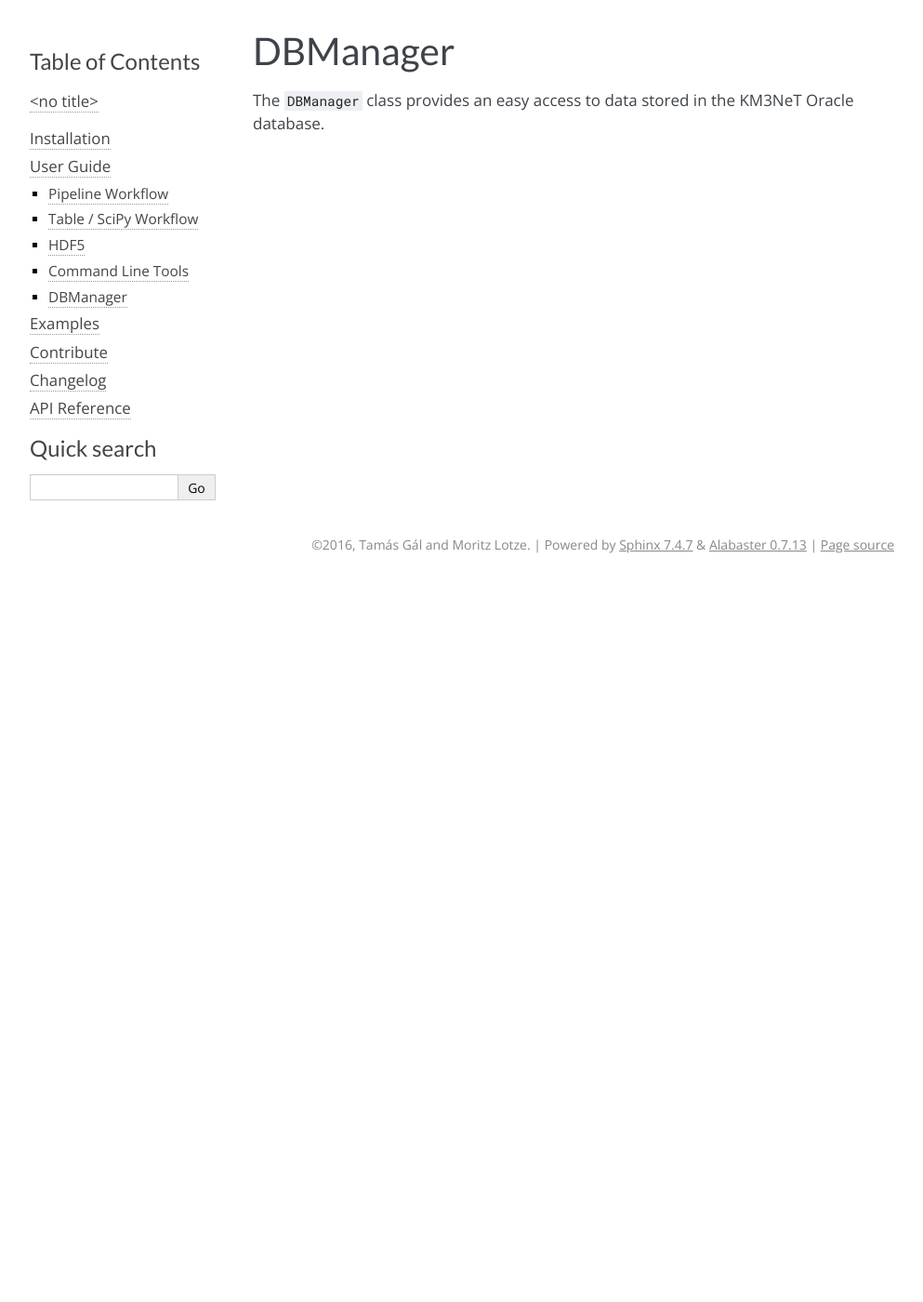
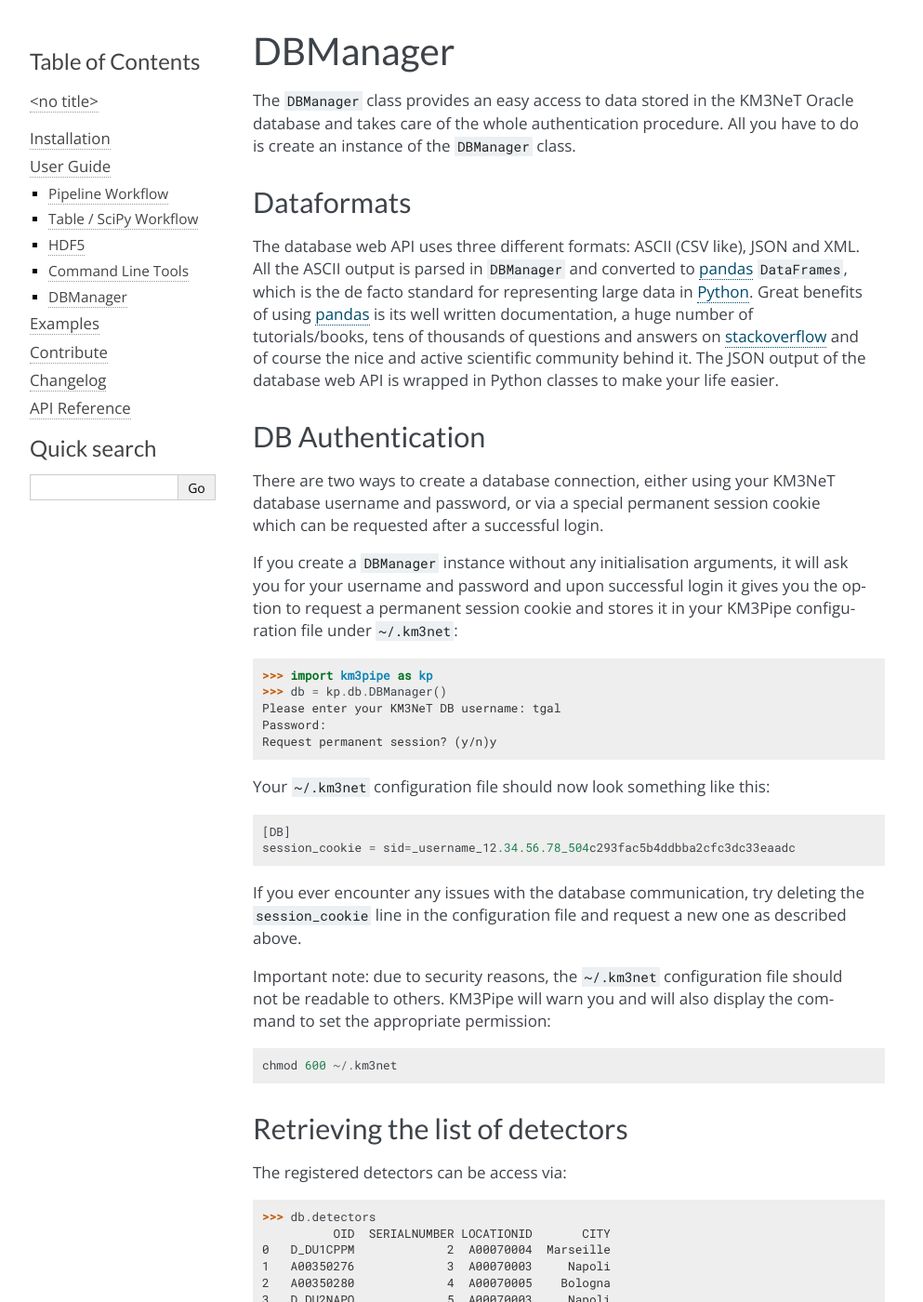
Before and after one commit to tamasgal/km3pipe, a Sphinx documentation site: the page built from docs/db.rst, in a window 1280 px wide and 1400 px high. Shown: the whole window at 93% size, without its empty margins (148-1141 px from the left). Built offline with Sphinx 7.4.7, drawn with Linux system fonts in a browser that asks for light colours; formulas are drawn with MathJax 3; the version number could not be read and is left out; some of the changed text lies outside the part shown.

Commit message:
Include info about auth, dataformats, detectors and doms

```diff
--- a/docs/db.rst
+++ b/docs/db.rst
@@ -2,4 +2,172 @@
 =========
 
 The ``DBManager`` class provides an easy access to data stored in the KM3NeT
-Oracle database.
+Oracle database and takes care of the whole authentication procedure.
+All you have to do is create an instance of the ``DBManager`` class.
+
+Dataformats
+~~~~~~~~~~~
+The database web API uses three different formats: ASCII (CSV like), JSON and
+XML. All the ASCII output is parsed in ``DBManager`` and converted to
+pandas_ ``DataFrames``, which is the de facto standard for representing large
+data in Python_.
+Great benefits of using pandas_ is its well written documentation, a huge
+number of tutorials/books, tens of thousands of questions and answers on
+stackoverflow_ and of course the nice and active scientific community
+behind it.
+The JSON output of the database web API is wrapped in Python classes to make
+your life easier.
+
+.. _Python: http://www.python.org
+.. _pandas: http://pandas.pydata.org
+.. _stackoverflow: http://www.stackoverflow.com
+
+
+DB Authentication
+~~~~~~~~~~~~~~~~~
+There are two ways to create a database connection, either using your KM3NeT
+database username and password, or via a special permanent session cookie
+which can be requested after a successful login.
+
+If you create a ``DBManager`` instance without any initialisation arguments,
+it will ask you for your username and password and upon successful login
+it gives you the option to request a permanent session cookie and stores it
+in your KM3Pipe configuration file under ``~/.km3net``::
+
+    >>> import km3pipe as kp
+    >>> db = kp.db.DBManager()
+    Please enter your KM3NeT DB username: tgal
+    Password:
+    Request permanent session? (y/n)y
+
+Your ``~/.km3net`` configuration file should now look something like this::
+
+    [DB]
+    session_cookie = sid=_username_12.34.56.78_504c293fac5b4ddbba2cfc3dc33eaadc
+
+If you ever encounter any issues with the database communication, try deleting
+the ``session_cookie`` line in the configuration file and request a new one
+as described above.
+
+Important note: due to security reasons, the ``~/.km3net`` configuration file
+should not be readable to others. KM3Pipe will warn you and will also display
+the command to set the appropriate permission::
+
+    chmod 600 ~/.km3net
+
+Retrieving the list of detectors
+~~~~~~~~~~~~~~~~~~~~~~~~~~~~~~~~
+The registered detectors can be access via::
+
+    >>> db.detectors
+              OID  SERIALNUMBER LOCATIONID       CITY
+    0   D_DU1CPPM             2  A00070004  Marseille
+    1   A00350276             3  A00070003     Napoli
+    2   A00350280             4  A00070005    Bologna
+    3   D_DU2NAPO             5  A00070003     Napoli
+    4   D_TESTDET             6  A00070002   Fisciano
+    5   D_ARCA001             7  A00073795      Italy
+    6   FR_INFRAS             8  A00073796     France
+    7   D_DU003NA             9  A00070003     Napoli
+    8   D_DU004NA            12  A00070003     Napoli
+    9   D_DU001MA            13  A00070004  Marseille
+    10  D_ARCA003            14  A00073795      Italy
+    11  A01495728            21  A00074177  Amsterdam
+    12  A01495762            22  A00074177  Amsterdam
+    13  D_BCI0001            23  A00070002   Fisciano
+
+The data you get is a ``pandas.DataFrame`` instance, which represents itself
+as an ASCII table.
+
+To demonstrate the table like ``DataFrame`` structure, see the following tiny
+example on how to create a list of the cities or look for the ``OID``
+given a detector serialnumber::
+
+    >>> dts = db.detectors
+    >>> dts.CITY.drop_duplicates().sort_values()
+    11    Amsterdam
+    2       Bologna
+    4      Fisciano
+    6        France
+    5         Italy
+    0     Marseille
+    1        Napoli
+    >>> dts[dts.SERIALNUMBER == 14].OID
+    10    D_ARCA003
+    Name: OID, dtype: object
+
+Don't be confused about the left column, those are the actual indices of the
+rows in the original pandas ``DataFrame``.
+
+
+Fun with DOMs
+~~~~~~~~~~~~~
+To retrieve information about DOMs, the ``DBManager`` provides a handy
+``DOMContainer`` class, which can be access via::
+
+    >>> db.doms
+    <km3pipe.db.DOMContainer object at 0x110daea10>
+
+You can take a look at the docstring of the class using Pythons ``help``
+function::
+
+    >>> help(db.doms)
+    class DOMContainer(__builtin__.object)
+     |  Provides easy access to DOM parameters stored in the DB.
+     |
+     |  Methods defined here:
+     |
+     |  __init__(self, doms)
+     |
+     |  clbupi2domid(self, clb_upi, det_id)
+     |      Return DOM ID for given CLB UPI and detector
+     |
+     |  clbupi2floor(self, clb_upi, det_id)
+     |      Return Floor ID for given CLB UPI and detector
+     |
+     |  domid2floor(self, dom_id, det_id)
+     |      Return Floor ID for given DOM ID and detector
+     |
+     |  ids(self, det_id)
+     |      Return a list of DOM IDs for given detector
+     |
+     |  via_clb_upi(self, clb_upi)
+     |      return DOM for given CLB UPI
+     |
+     |  via_dom_id(self, dom_id)
+     |      Return DOM for given dom_id
+     |
+     |  via_omkey(self, omkey, det_id)
+     |      Return DOM for given OMkey (DU, floor)
+
+The most important methods are probablly ``via_clb_upi``, ``via_dom_id`` and
+``via_omkey``. All of them will return an instance of ``DOM`` which is
+basically a struct, holding the usual DOM information.
+The ``via_omkey`` method takes a tuple ``(DU, floor)`` and also requires the
+detector OID.
+Here are some examples how to use these methods::
+
+    >>> a_dom = db.doms.via_omkey((2, 16), "D_ARCA003")
+    >>> a_dom
+    DU2-DOM16 - DOM ID: 809548782
+       DOM UPI: 3.4/CH25H/1.60
+       CLB UPI: 3.4.3.2/V2-2-1/2.594
+       DET OID: D_ARCA003
+
+    >>> print(a_dom)
+    DU2-DOM16
+    >>> a_dom.clb_upi
+    u'3.4.3.2/V2-2-1/2.594'
+    >>> a_dom.floor
+    16
+    >>> a_dom.du
+    2
+
+    >>> another_dom = db.doms.via_clb_upi("3.4.3.2/V2-2-1/2.296")
+    >>> print(another_dom)
+    DU2-DOM9
+    >>> another_dom
+    DU2-DOM9 - DOM ID: 808951763
+       DOM UPI: 3.4/CH39H/1.53
+       CLB UPI: 3.4.3.2/V2-2-1/2.296
+       DET OID: D_ARCA003
```
